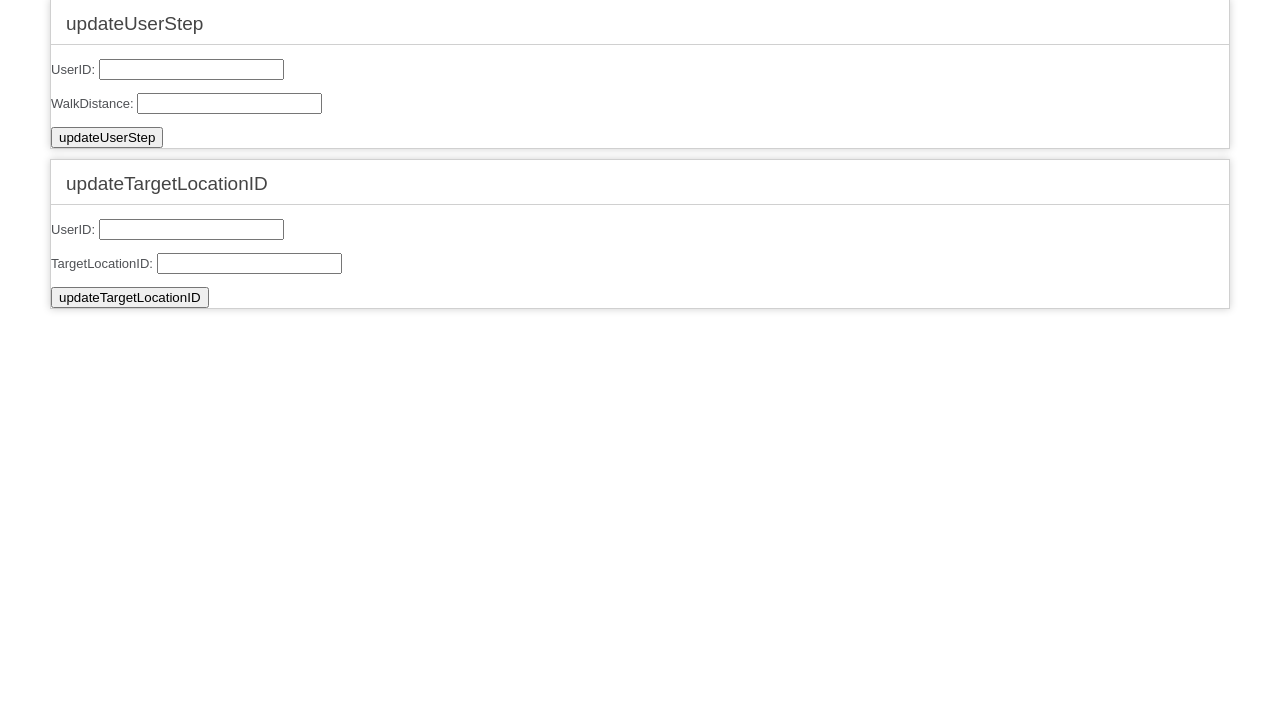
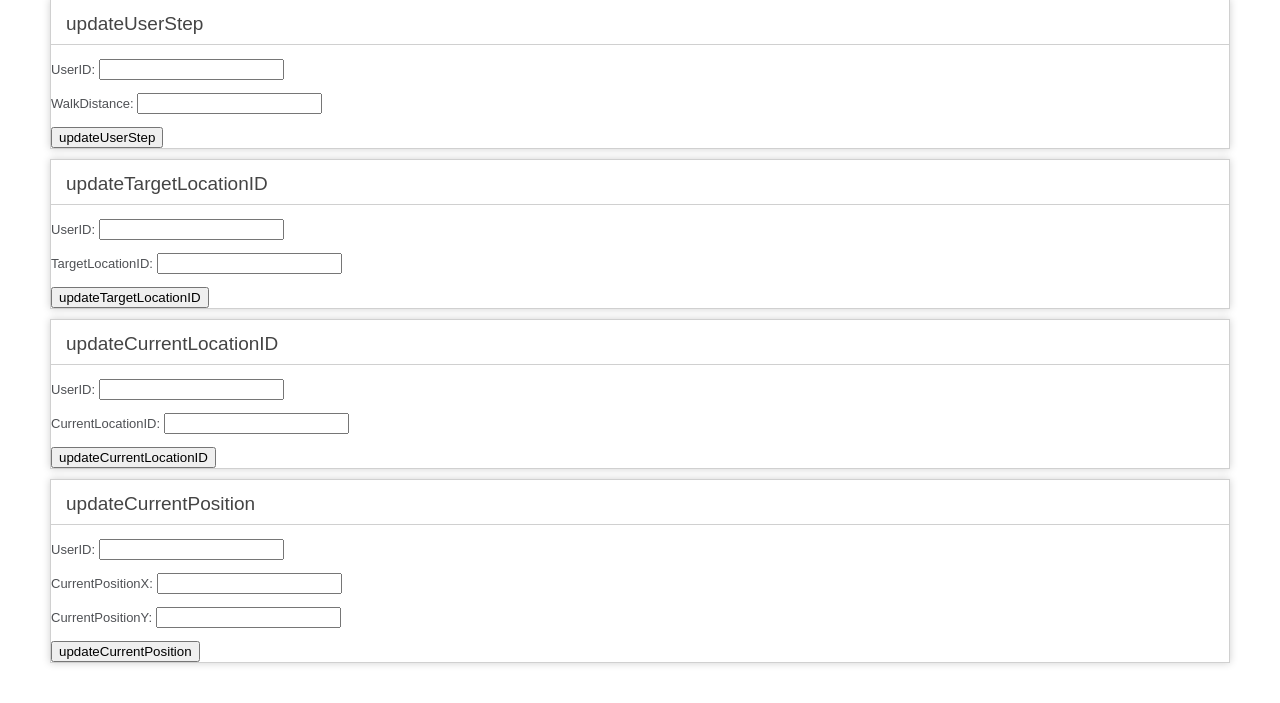
Before and after one commit to LarryShi/COMP7506SmartPhoneApp, a CodeIgniter app: page /database/index.php/server/index in a window 1280 px wide. Shown: the part 555-1258 px from the top of the page. Before the commit the page ends 867 px from the top, so only its background shows below. Run offline with CodeIgniter, Linux system fonts and the light colour scheme; tables that the repository leaves empty or names only in its code hold one stand-in row (values such as "Sample post").

Commit message:
server加了update user location

```diff
--- a/ci/application/controllers/Server.php
+++ b/ci/application/controllers/Server.php
@@ -385,6 +385,127 @@ class Server extends CI_Controller {
 			}
 	}
 
+	public function updateCurrentLocationID(){
+
+		$json_string = $this->input->post();
+
+		$this->load->model('user_model','',true);
+		//传过来的是JSON String，用下面这句
+    	//$json = json_decode($json_string, true);
+    	//传过来的是JSON Object，用下面这句
+		$json = $json_string;
+		$paramemter['UserID']=$json['UserID'];
+		$paramemter['CurrentLocationID']=$json['CurrentLocationID'];
+		$result = $this->user_model->updateCurrentLocationID($paramemter);
+		if($result['ret']==200)
+			{
+				$data['code'] = 0;
+				$data['CurrentLocationID']=$paramemter['CurrentLocationID'];
+			}else{
+				$data['code']=2;
+				$data['message'] = "Update Error";
+			}
+
+		$content_data['display_value']['Link']="http://i.cs.hku.hk/~zqshi/ci/index.php/Server/updateCurrentLocationIDM";
+
+		$content_data['display_value']['Input']=json_encode($json_string, true);
+
+		$content_data['display_value']['Return']=json_encode($data, true);
+
+		$this->load->view('result',$content_data);
+	}
+
+	public function updateCurrentLocationIDM(){
+
+		$json_string = $this->input->raw_input_stream;
+
+		$this->load->model('user_model','',true);
+		//传过来的是JSON String，用下面这句
+    	$json = json_decode($json_string, true);
+    	//传过来的是JSON Object，用下面这句
+		//$json = $json_string;
+		$paramemter['UserID']=$json['UserID'];
+		$paramemter['CurrentLocationID']=$json['CurrentLocationID'];
+		$result = $this->user_model->updateCurrentLocationID($paramemter);
+		if($result['ret']==200)
+			{
+				$data['code'] = 0;
+				$data['CurrentLocationID']=$paramemter['CurrentLocationID'];
+				$this->output
+	        			->set_content_type('application/json')
+	        			->set_output(json_encode($data));
+			}else{
+				$data['code']=2;
+				$data['message'] = "Update Error";
+				$this->output
+	        			->set_content_type('application/json')
+	        			->set_output(json_encode($data));
+			}
+	}
+
+	public function updateCurrentPosition(){
+
+		$json_string = $this->input->post();
+
+		$this->load->model('user_model','',true);
+		//传过来的是JSON String，用下面这句
+    	//$json = json_decode($json_string, true);
+    	//传过来的是JSON Object，用下面这句
+		$json = $json_string;
+		$paramemter['UserID']=$json['UserID'];
+		$paramemter['CurrentPositionX']=$json['CurrentPositionX'];
+		$paramemter['CurrentPositionY']=$json['CurrentPositionY'];
+		$result = $this->user_model->updateCurrentPosition($paramemter);
+		if($result['ret']==200)
+			{
+				$data['code'] = 0;
+				$data['CurrentPositionX']=$paramemter['CurrentPositionX'];
+				$data['CurrentPositionY']=$paramemter['CurrentPositionY'];
+			}else{
+				$data['code']=2;
+				$data['message'] = "Update Error";
+			}
+
+		$content_data['display_value']['Link']="http://i.cs.hku.hk/~zqshi/ci/index.php/Server/updateCurrentPositionM";
+
+		$content_data['display_value']['Input']=json_encode($json_string, true);
+
+		$content_data['display_value']['Return']=json_encode($data, true);
+
+		$this->load->view('result',$content_data);
+	}
+
+	public function updateCurrentPositionM(){
+
+		$json_string = $this->input->raw_input_stream;
+
+		$this->load->model('user_model','',true);
+		//传过来的是JSON String，用下面这句
+    	$json = json_decode($json_string, true);
+    	//传过来的是JSON Object，用下面这句
+		//$json = $json_string;
+		$paramemter['UserID']=$json['UserID'];
+		$paramemter['CurrentPositionX']=$json['CurrentPositionX'];
+		$paramemter['CurrentPositionY']=$json['CurrentPositionY'];
+		$result = $this->user_model->updateCurrentPosition($paramemter);
+		if($result['ret']==200)
+			{
+				$data['code'] = 0;
+				$data['CurrentPositionX']=$paramemter['CurrentPositionX'];
+				$data['CurrentPositionY']=$paramemter['CurrentPositionY'];
+				$this->output
+	        			->set_content_type('application/json')
+	        			->set_output(json_encode($data));
+			}else{
+				$data['code']=2;
+				$data['message'] = "Update Error";
+				$this->output
+	        			->set_content_type('application/json')
+	        			->set_output(json_encode($data));
+			}
+	}
+
+
 
 
 
--- a/ci/application/models/User_model.php
+++ b/ci/application/models/User_model.php
@@ -152,6 +152,40 @@ class User_model extends CI_Model {
         $result['ret']=200;
         return $result;
     }
+    function updateCurrentLocationID($paramemter)
+    {
+
+        $this->db->where('UserID', $paramemter['UserID']);
+        $this->db->update('User', $paramemter);
+
+        $this->db->trans_complete();
+
+        if ($this->db->trans_status() === FALSE)
+        {
+            $result['ret']=200;
+            return $result;
+        }
+        $result['ret']=200;
+        return $result;
+    }
+    function updateCurrentPosition($paramemter)
+    {
+
+        $this->db->where('UserID', $paramemter['UserID']);
+        $this->db->update('User', $paramemter);
+
+        $this->db->trans_complete();
+
+        if ($this->db->trans_status() === FALSE)
+        {
+            $result['ret']=200;
+            return $result;
+        }
+        $result['ret']=200;
+        return $result;
+    }
+
+
 
 
 
--- a/ci/application/views/server.php
+++ b/ci/application/views/server.php
@@ -129,6 +129,28 @@ defined('BASEPATH') OR exit('No direct script access allowed');
 
 </div>
 
+<div id="container">
+	<h1>updateCurrentLocationID</h1>
+
+	<form enctype='application/json' action="http://i.cs.hku.hk/~zqshi/ci/index.php/Server/updateCurrentLocationID" method="post">
+	  <p>UserID: <input type="text" name="UserID" /></p>
+	  <p>CurrentLocationID: <input type="text" name="CurrentLocationID" /></p>
+	  <input type="submit" value="updateCurrentLocationID" />
+	</form>
+
+</div>
+
+<div id="container">
+	<h1>updateCurrentPosition</h1>
+
+	<form enctype='application/json' action="http://i.cs.hku.hk/~zqshi/ci/index.php/Server/updateCurrentPosition" method="post">
+	  <p>UserID: <input type="text" name="UserID" /></p>
+	  <p>CurrentPositionX: <input type="text" name="CurrentPositionX" /></p>
+		<p>CurrentPositionY: <input type="text" name="CurrentPositionY" /></p>
+	  <input type="submit" value="updateCurrentPosition" />
+	</form>
+
+</div>
 
 
 </body>
```
